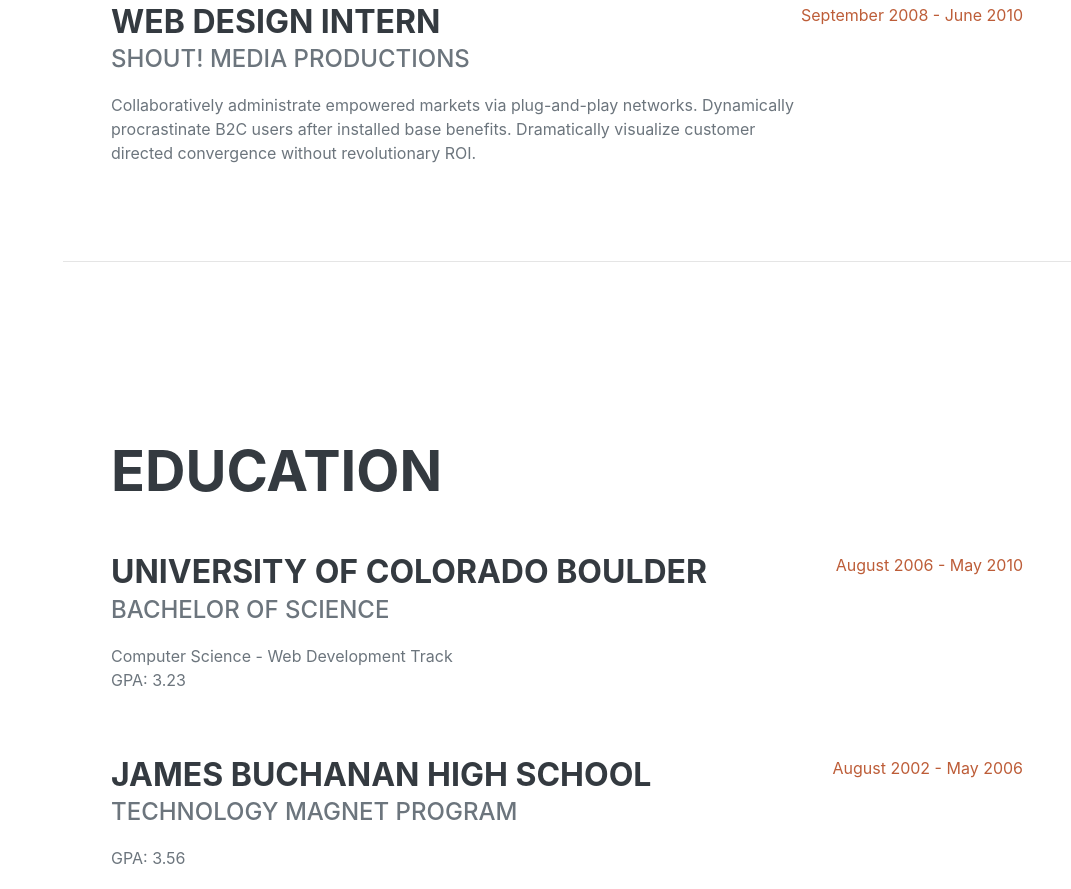
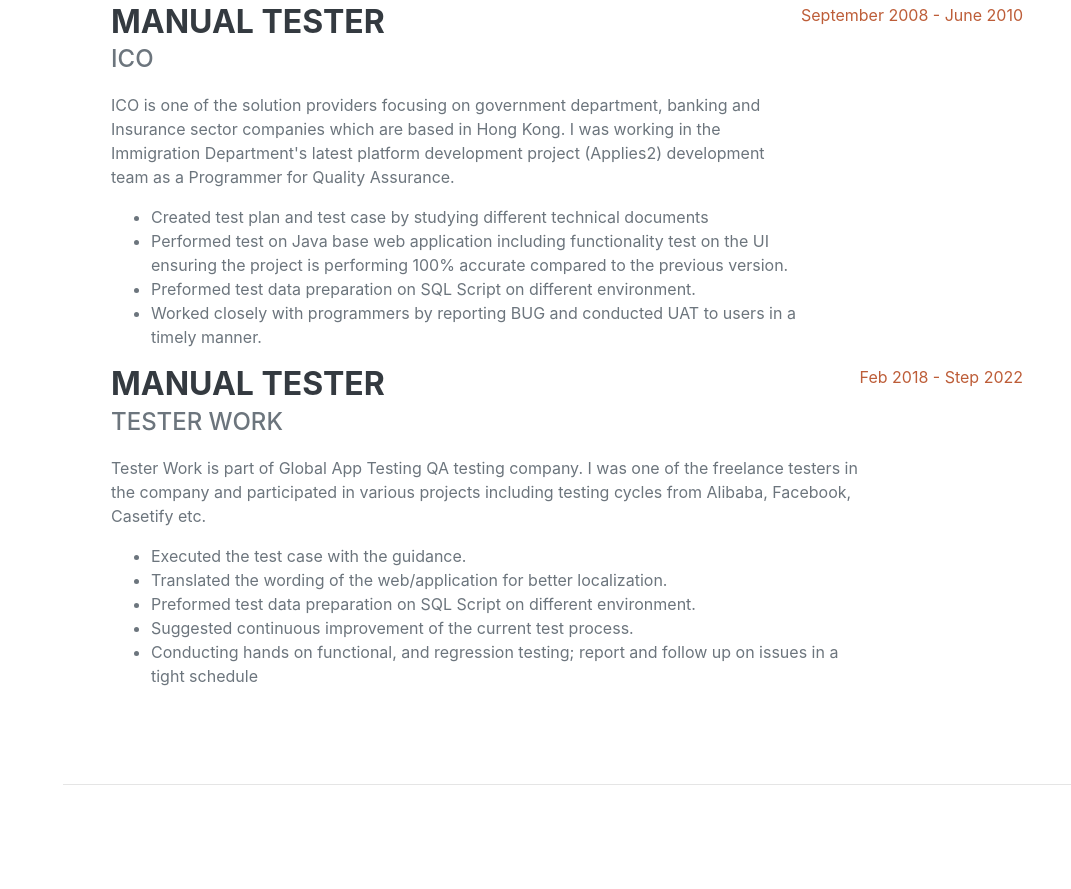
Before and after one commit to Nudkip/CV1, a plain HTML site: page index.html in a window 1280 px wide. Shown: the part 2191-3080 px from the top of the page, without its empty margins (209-1280 px from the left). Drawn offline with nearby package versions, Linux system fonts and the light colour scheme; a web font is replaced by a local one.

Commit message:
Update index.html

```diff
--- a/index.html
+++ b/index.html
@@ -67,14 +67,14 @@
                         <div class="flex-grow-1">
                             <h3 class="mb-0">QA Automation Engineer</h3>
                             <div class="subheading mb-3">Autotoll</div>
-                            <p>As there was a dynamic team structure in Autotoll. I was assisting the QA team from time to time.</p>
+                            <p>As there was a dynamic team structure in Autotoll. I was assisting the QA team on the mean times.</p>
                             <ul>
                                 <li>Prepared test plans, test cases and test reports.</li>
                                 <li>Performed test activities, including test execution, defect reporting, and follow up bug fixing.</li>
                                 <li>created an API load test with Jmeter with a complex JSON format of input file on a scale of 200k traffic/ hour.</li>
                             </ul>
                         </div>
-                        <div class="flex-shrink-0"><span class="text-primary">December 2011 - March 2013</span></div>
+                        <div class="flex-shrink-0"><span class="text-primary">December 2021 - July 2022</span></div>
                     </div>
                     <div class="d-flex flex-column flex-md-row justify-content-between mb-5">
                         <div class="flex-grow-1">
@@ -93,11 +93,38 @@
                     </div>
                     <div class="d-flex flex-column flex-md-row justify-content-between">
                         <div class="flex-grow-1">
-                            <h3 class="mb-0">Web Design Intern</h3>
-                            <div class="subheading mb-3">Shout! Media Productions</div>
-                            <p>Collaboratively administrate empowered markets via plug-and-play networks. Dynamically procrastinate B2C users after installed base benefits. Dramatically visualize customer directed convergence without revolutionary ROI.</p>
+                            <h3 class="mb-0">Manual Tester</h3>
+                            <div class="subheading mb-3">ICO</div>
+                            <p>ICO is one of the solution providers focusing on government department, banking and Insurance sector companies which are based in Hong Kong.
+                                I was working in the Immigration Department's latest platform development project (Applies2) development team as a Programmer for Quality Assurance.
+                            </p>
+                            <ul>
+                                <li>Created test plan and test case by studying different technical documents</li>
+                                <li>Performed test on Java base web application including functionality test on the UI ensuring the project is performing 100% accurate compared to the previous version.</li>
+                                <li>Preformed test data preparation on SQL Script on different environment.</li>
+                                <li>Worked closely with programmers by reporting BUG and conducted UAT to users in a timely manner.</li>
+                            </ul>
                         </div>
                         <div class="flex-shrink-0"><span class="text-primary">September 2008 - June 2010</span></div>
+                    </div>
+
+
+                    <div class="d-flex flex-column flex-md-row justify-content-between">
+                        <div class="flex-grow-1">
+                            <h3 class="mb-0">Manual Tester</h3>
+                            <div class="subheading mb-3">Tester Work</div>
+                            <p>Tester Work is part of Global App Testing QA testing company.
+                                I was one of the freelance testers in the company and participated in various projects including testing cycles  from Alibaba, Facebook, Casetify etc.
+                            </p>
+                            <ul>
+                                <li>Executed the test case with the guidance.</li>
+                                <li>Translated the wording of the web/application for better localization.</li>
+                                <li>Preformed test data preparation on SQL Script on different environment.</li>
+                                <li>Suggested continuous improvement of the current test process.</li>
+                                <li>Conducting hands on functional, and regression testing; report and follow up on issues in a tight schedule</li>
+                            </ul>
+                        </div>
+                        <div class="flex-shrink-0"><span class="text-primary">Feb 2018 - Step 2022</span></div>
                     </div>
                 </div>
             </section>
@@ -108,20 +135,18 @@
                     <h2 class="mb-5">Education</h2>
                     <div class="d-flex flex-column flex-md-row justify-content-between mb-5">
                         <div class="flex-grow-1">
-                            <h3 class="mb-0">University of Colorado Boulder</h3>
-                            <div class="subheading mb-3">Bachelor of Science</div>
+                            <h3 class="mb-0">Open university Hong Kong</h3>
+                            <div class="subheading mb-3">Bachelor of Computing with Honours in Internet Technology</div>
                             <div>Computer Science - Web Development Track</div>
-                            <p>GPA: 3.23</p>
                         </div>
-                        <div class="flex-shrink-0"><span class="text-primary">August 2006 - May 2010</span></div>
+                        <div class="flex-shrink-0"><span class="text-primary">2018-2020</span></div>
                     </div>
                     <div class="d-flex flex-column flex-md-row justify-content-between">
                         <div class="flex-grow-1">
-                            <h3 class="mb-0">James Buchanan High School</h3>
-                            <div class="subheading mb-3">Technology Magnet Program</div>
-                            <p>GPA: 3.56</p>
+                            <h3 class="mb-0">Community College of City University Hong Kong</h3>
+                            <div class="subheading mb-3">Associate degree of Science in information system development</div>
                         </div>
-                        <div class="flex-shrink-0"><span class="text-primary">August 2002 - May 2006</span></div>
+                        <div class="flex-shrink-0"><span class="text-primary">2016-2018</span></div>
                     </div>
                 </div>
             </section>
```
